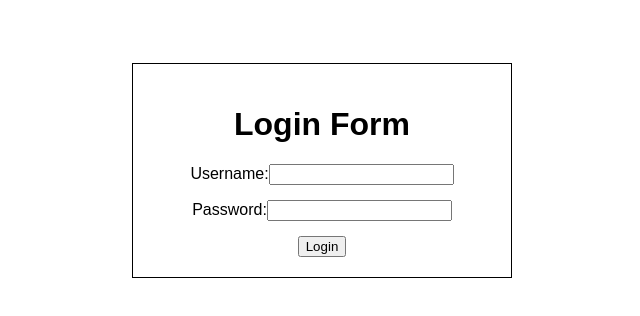
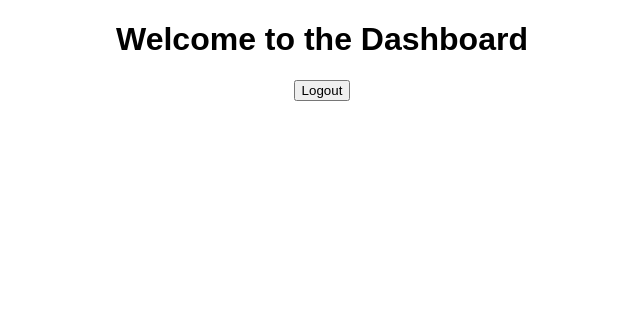
Before and after one commit to sachinCh001/Redirect-the-Existing-User---Module-Contest---FE---vwe7uc79i82h, a React app: page /dashboard in a window 1280 px wide. Before the commit this address led to /. Shown: the top 316 px of the page, without its empty margins (318-958 px from the left). Built offline with nearby package versions, Linux system fonts and the light colour scheme.

Commit message:
Update App.js

```diff
--- a/src/components/App.js
+++ b/src/components/App.js
@@ -1,26 +1,24 @@
-import React, { useState } from 'react';
+import React from 'react';
 import '../styles/App.css';
-import { BrowserRouter as Router, Switch, Route, Redirect } from 'react-router-dom';
+import { BrowserRouter as Router, Switch, Route } from 'react-router-dom';
 import LoginForm from './LoginForm';
 import Dashboard from './Dashboard';
 
-const App = () => {
-  const [isLoggedIn, setIsLoggedIn] = useState(false);
-
+function App() {
   return (
     <div id="main">
       <Router>
         <Switch>
           <Route exact path="/">
-            {isLoggedIn ? <Redirect to="/dashboard" /> : <LoginForm setIsLoggedIn={setIsLoggedIn} />}
+            <LoginForm />
           </Route>
           <Route path="/dashboard">
-            {!isLoggedIn ? <Redirect to="/" /> : <Dashboard setIsLoggedIn={setIsLoggedIn} />}
+            <Dashboard />
           </Route>
         </Switch>
       </Router>
     </div>
   );
-};
+}
 
 export default App;
```
